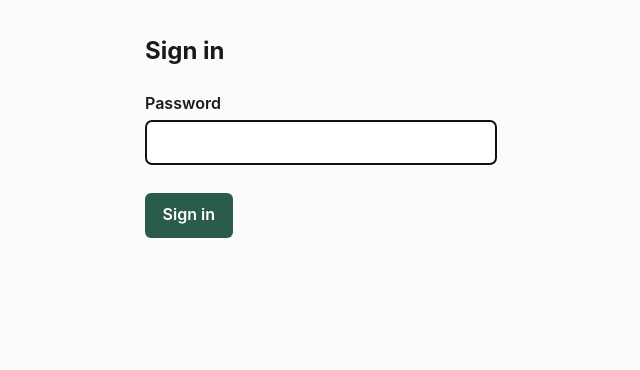
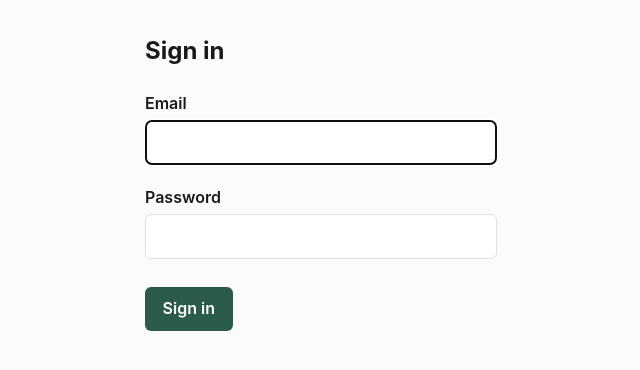
Before and after one commit to onlinemoose/automation-dashboard, a FastAPI app: page /login in a window 1280 px wide. Shown: the part 55-425 px from the top of the page, without its empty margins (319-959 px from the left). Run offline with FastAPI, Linux system fonts and the light colour scheme; parts of the project's set-up code (start-up, migrations or seed data) failed here and were passed over; some libraries are stand-ins or nearby versions.

Commit message:
Stage 2: email + password login, user in the session
Flips is_authed to read session["user"] and writes that key from
login_submit, so the login write and the gate read change together. The
POST now takes an email alongside the password and calls _auth.sign_in
off the event loop.

render() injects the signed-in email into every template context;
_streamed_result bypasses render(), so the three _running_* templates
take it explicitly. The topbar shows it, and app.css keeps "Sign out"
spaced now that a span sits between it and the nav links.

create_app gains as_user, the synthetic id used while auth_disabled -
the seam the Stage 3/4 scoping tests drive.

Existing sessions invalidate once: a pre-accounts cookie has "authed"
but no "user", so it reads as signed out and gets one redirect to
/login. 86 passed, lint-imports clean.

Co-Authored-By: Claude Opus 5 <noreply@anthropic.com>
Claude-Session: https://claude.ai/code/session_01Jb18aKduNxGuk6iFbCEmoC

```diff
--- a/dashboard/app.py
+++ b/dashboard/app.py
@@ -32,8 +32,8 @@ from fastapi.templating import Jinja2Templates
 from starlette.concurrency import run_in_threadpool
 from starlette.middleware.sessions import SessionMiddleware
 
-from dashboard import _documents, _drafts, _job_analysis, _jobs, _targeted_edit
-from dashboard._auth import is_authed, password_hash, verify_password
+from dashboard import _auth, _documents, _drafts, _job_analysis, _jobs, _targeted_edit
+from dashboard._auth import is_authed
 from dashboard._render import to_html
 from dashboard.pages import PAGES, PAGES_BY_SLUG
 from dashboard.pages._spec import FormError, Page, RunMeta
@@ -115,9 +115,17 @@ def _session_secret() -> str:
     return value
 
 
-def create_app(*, auth_disabled: bool = False, stub_runs: bool = False) -> FastAPI:
+def create_app(
+    *,
+    auth_disabled: bool = False,
+    stub_runs: bool = False,
+    as_user: str = "test-user",
+) -> FastAPI:
     app = FastAPI(title="Automation Dashboard")
     app.state.auth_disabled = auth_disabled
+    # Who every request is from while `auth_disabled` — the synthetic id the
+    # app's own stores scope by. Tests set it to check cross-user isolation.
+    app.state.as_user = as_user
     # Stub mode: skip the capability call, render its `example_output`. Lets
     # you click through the whole app with no API key, no cost, no wait.
     app.state.stub_runs = stub_runs or os.environ.get("DASHBOARD_STUB_RUNS", "0") == "1"
@@ -137,6 +145,12 @@ def create_app(*, auth_disabled: bool = False, stub_runs: bool = False) -> FastA
     templates.env.globals["asset_v"] = _asset_version()
 
     def render(name: str, request: Request, /, status_code: int = 200, **ctx):
+        # Every page's topbar shows who is signed in — inject it once here
+        # rather than in each handler. `_streamed_result` bypasses this and
+        # passes `user_email` explicitly.
+        ctx.setdefault(
+            "user_email", u.email if (u := _auth.current_user(request)) else None
+        )
         return templates.TemplateResponse(request, name, ctx, status_code=status_code)
 
     def guard(request: Request) -> RedirectResponse | None:
@@ -152,16 +166,23 @@ def create_app(*, auth_disabled: bool = False, stub_runs: bool = False) -> FastA
 
     @app.get("/login", response_class=HTMLResponse)
     def login_form(request: Request, next: str = "/"):
-        return render("login.html", request, next=next, error=None)
+        return render("login.html", request, next=next, email="", error=None)
 
     @app.post("/login", response_class=HTMLResponse)
     async def login_submit(request: Request):
         form = await request.form()
         next_url = str(form.get("next") or "/")
-        if password_hash() and verify_password(str(form.get("password") or ""), password_hash()):
-            request.session["authed"] = True
+        email = str(form.get("email") or "").strip()
+        password = str(form.get("password") or "")
+        # Supabase Auth is a network call; keep it off the event loop.
+        user = await run_in_threadpool(_auth.sign_in, email, password)
+        if user is not None:
+            request.session["user"] = {"id": user.id, "email": user.email}
             return RedirectResponse(next_url, status_code=303)
-        return render("login.html", request, status_code=401, next=next_url, error="Wrong password.")
+        return render(
+            "login.html", request, status_code=401,
+            next=next_url, email=email, error="Wrong email or password.",
+        )
 
     @app.get("/logout")
     def logout(request: Request):
@@ -204,9 +225,12 @@ def create_app(*, auth_disabled: bool = False, stub_runs: bool = False) -> FastA
         body, not as a 5xx.
         """
         tpl = templates.get_template
+        # These three render outside `render()`, so the topbar's signed-in
+        # email has to be passed in by hand.
+        user_email = u.email if (u := _auth.current_user(request)) else None
 
         async def body():
-            yield tpl("_running_open.html").render(page=page)
+            yield tpl("_running_open.html").render(page=page, user_email=user_email)
 
             loop = asyncio.get_running_loop()
             updates: asyncio.Queue[int] = asyncio.Queue()
@@ -241,11 +265,14 @@ def create_app(*, auth_disabled: bool = False, stub_runs: bool = False) -> FastA
                 output = task.result()
             except Exception as exc:  # noqa: BLE001 - any run() failure, shown in the body
                 _log.exception("slow page %s: run() failed", page.slug)
-                yield tpl("_running_error.html").render(page=page, error=type(exc).__name__)
+                yield tpl("_running_error.html").render(
+                    page=page, error=type(exc).__name__, user_email=user_email,
+                )
                 return
             meta = page.run_meta(output) if page.run_meta else None
             yield tpl("_running_close.html").render(
                 page=page, sections=page.sections(output), meta=meta,
+                user_email=user_email,
             )
 
         return StreamingResponse(
--- a/dashboard/static/app.css
+++ b/dashboard/static/app.css
@@ -37,6 +37,10 @@ body {
 .topbar nav a { color: var(--ink-soft); text-decoration: none; font-size: 0.9rem; }
 .topbar nav a + a { margin-left: 1rem; }
 .topbar nav a:hover { color: var(--ink); }
+/* Who is signed in. Sits between the nav links and "Sign out", so it
+   carries the spacing the `a + a` rule above no longer supplies there. */
+.topbar__user { color: var(--ink-soft); font-size: 0.9rem; margin-left: 1rem; }
+.topbar nav .topbar__user + a { margin-left: 1rem; }
 main { padding: 2rem 1.25rem 4rem; }
 .stubbanner {
   margin: 0; padding: 0.6rem 1.25rem; font-size: 0.85rem;
--- a/dashboard/templates/_running_open.html
+++ b/dashboard/templates/_running_open.html
@@ -15,7 +15,7 @@
 <body>
   <header class="topbar">
     <a class="brand" href="/">Automation&nbsp;Dashboard</a>
-    <nav><a href="/jobs">Job posts</a> <a href="/documents">Background documents</a> <a href="/logout">Sign out</a></nav>
+    <nav><a href="/jobs">Job posts</a> <a href="/documents">Background documents</a> {% if user_email %}<span class="topbar__user">{{ user_email }}</span> {% endif %}<a href="/logout">Sign out</a></nav>
   </header>
   <main>
     <section class="panel" id="working">
--- a/dashboard/templates/base.html
+++ b/dashboard/templates/base.html
@@ -12,7 +12,7 @@
   {% endif %}
   <header class="topbar">
     <a class="brand" href="/">Automation&nbsp;Dashboard</a>
-    <nav>{% block nav %}<a href="/jobs">Job posts</a> <a href="/documents">Background documents</a> <a href="/logout">Sign out</a>{% endblock %}</nav>
+    <nav>{% block nav %}<a href="/jobs">Job posts</a> <a href="/documents">Background documents</a> {% if user_email %}<span class="topbar__user">{{ user_email }}</span> {% endif %}<a href="/logout">Sign out</a>{% endblock %}</nav>
   </header>
   <main>
     {% block main %}{% endblock %}
--- a/dashboard/templates/login.html
+++ b/dashboard/templates/login.html
@@ -8,8 +8,12 @@
   <form method="post" action="/login">
     <input type="hidden" name="next" value="{{ next }}">
     <div class="field">
+      <label for="email">Email</label>
+      <input type="email" id="email" name="email" value="{{ email }}" autofocus required>
+    </div>
+    <div class="field">
       <label for="password">Password</label>
-      <input type="password" id="password" name="password" autofocus required>
+      <input type="password" id="password" name="password" required>
     </div>
     <button type="submit">Sign in</button>
   </form>
```
Also changed, not shown: dashboard/_auth.py (+7 -1 lines), tests/test_auth.py (+68 -4 lines).
